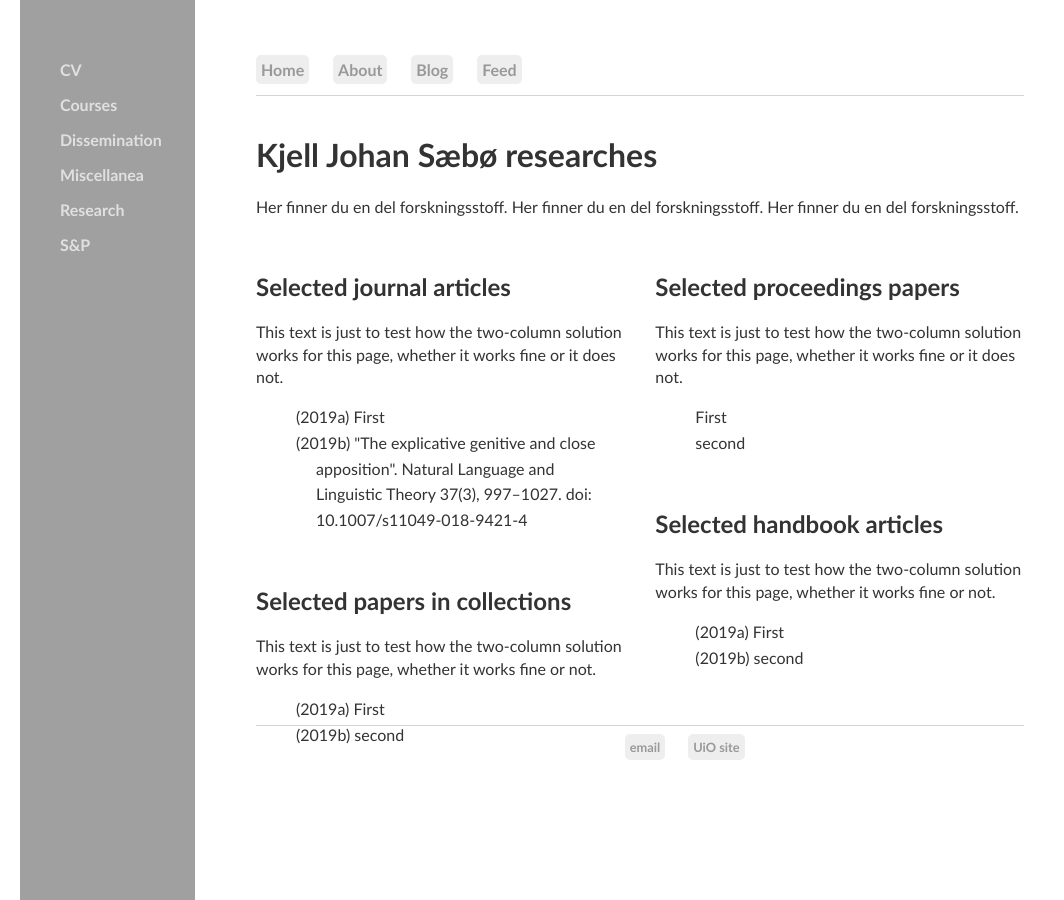
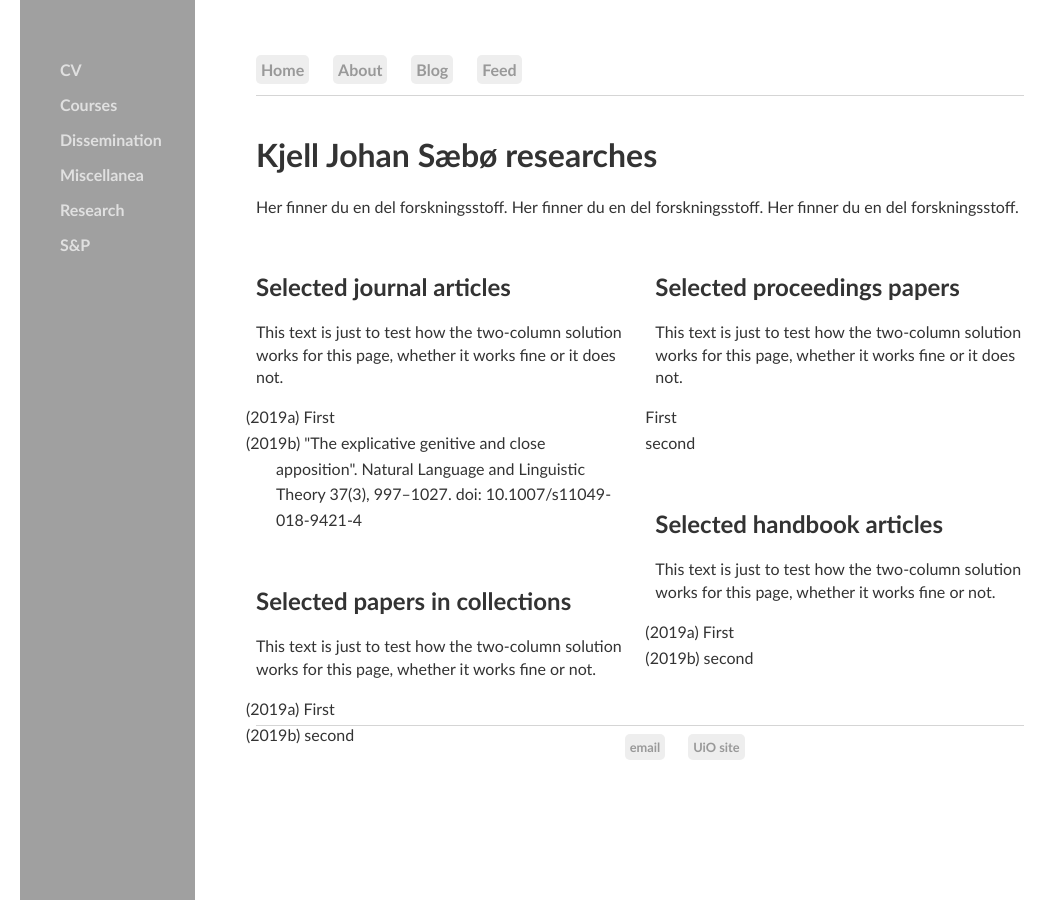
Before and after one commit to kjelljs/kjelljs.github.io, a Jekyll site: the page built from research/index.html, in a window 1280 px wide. Shown: the whole page, without its empty margins (0-1064 px from the left). Built offline with Jekyll 4.4.1, drawn with Linux system fonts in a browser that asks for light colours.

Commit message:
Update main.css

```diff
--- a/css/main.css
+++ b/css/main.css
@@ -70,7 +70,8 @@ nav a:hover, footer a:hover {
     font-family: Optima, Candara, Calibri, Arial, sans-serif; line-height: 1.6em;
     color: #333;
     font-size: 1em;
-    text-indent:-20px;
+    padding-left: 0;
+    text-indent:-30px;
     margin-left:20px;
 }
 h1 {
```
